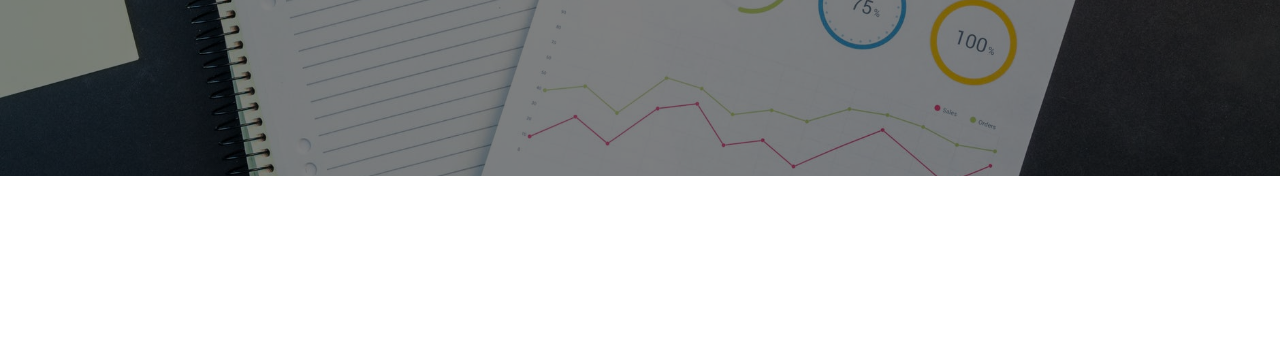
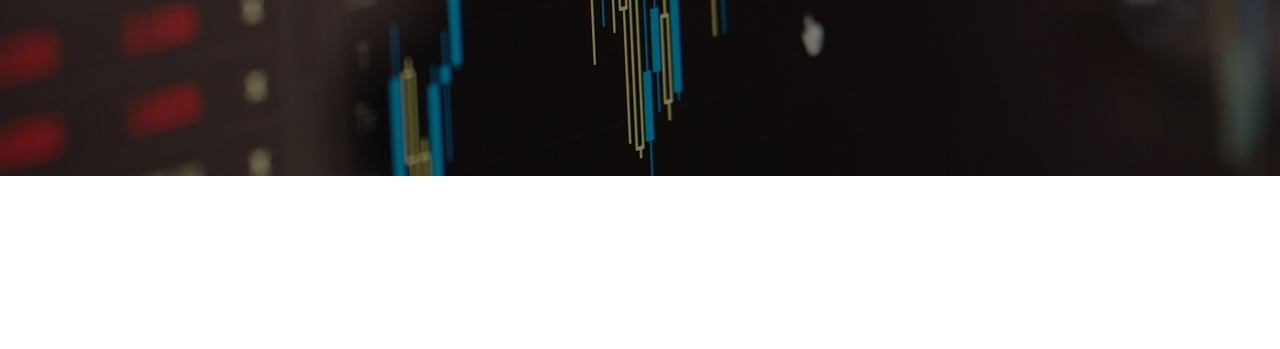
Before and after one commit to DCasely/Data-Analyst-Portfolio, a plain HTML site: page index.html in a window 1280 px wide. Shown: the part 624-973 px from the top of the page. Drawn offline with nearby package versions, Linux system fonts and the light colour scheme.

Commit message:
updated background image

```diff
--- a/styles.css
+++ b/styles.css
@@ -87,9 +87,10 @@ a:hover {
 #welcome {
   height: 100vh;
   background: linear-gradient(rgba(0, 0, 0, 0.5), rgba(0, 0, 0, 0.5)),
-    url(./images/graphscharts.jpeg);
-  background-size: cover;
-  background-position: right;
+    url(./images/dataanalysisbackground.jpeg);
+
+  /* background-size: cover; */
+  background-position: left;
   display: flex;
   justify-content: center;
   align-items: center;
```
Also changed, not shown: images/dataanalysisbackground.jpeg (added).
